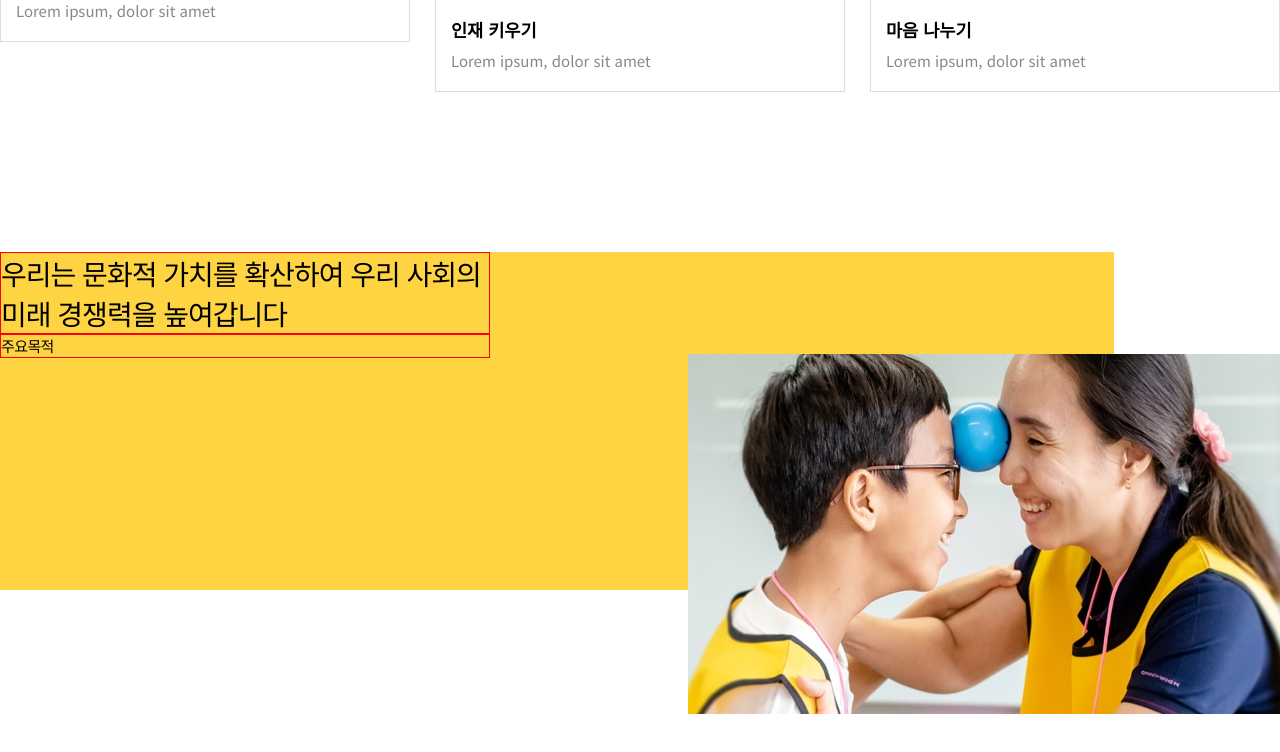
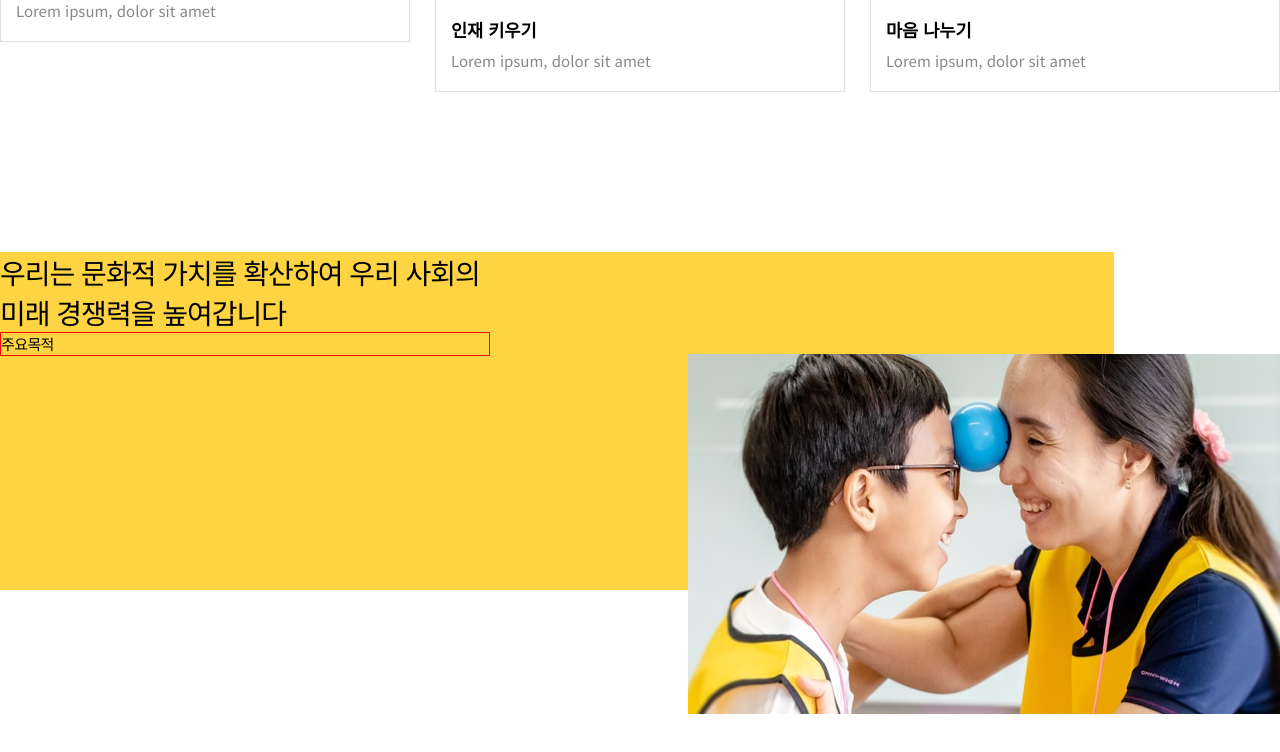
Before and after one commit to peaceseoul97/2023myhome, a plain HTML site: page 02netmarble/index.html in a window 1280 px wide. Shown: the part 1840-2592 px from the top of the page. Drawn offline with nearby package versions, Linux system fonts and the light colour scheme.

Commit message:
ㅁㄴㅇㄻㄴㅇ

```diff
--- a/02netmarble/css/style.css
+++ b/02netmarble/css/style.css
@@ -172,7 +172,10 @@ body{
     font-weight: 500;
     letter-spacing: -1px;
     line-height: 40px;
-    border: 1px solid red;
+    /* border: 1px solid red;
+    display: flex;
+    justify-content: center;
+    align-items: center; */
 }
 
 .Awrap1_2{
```
